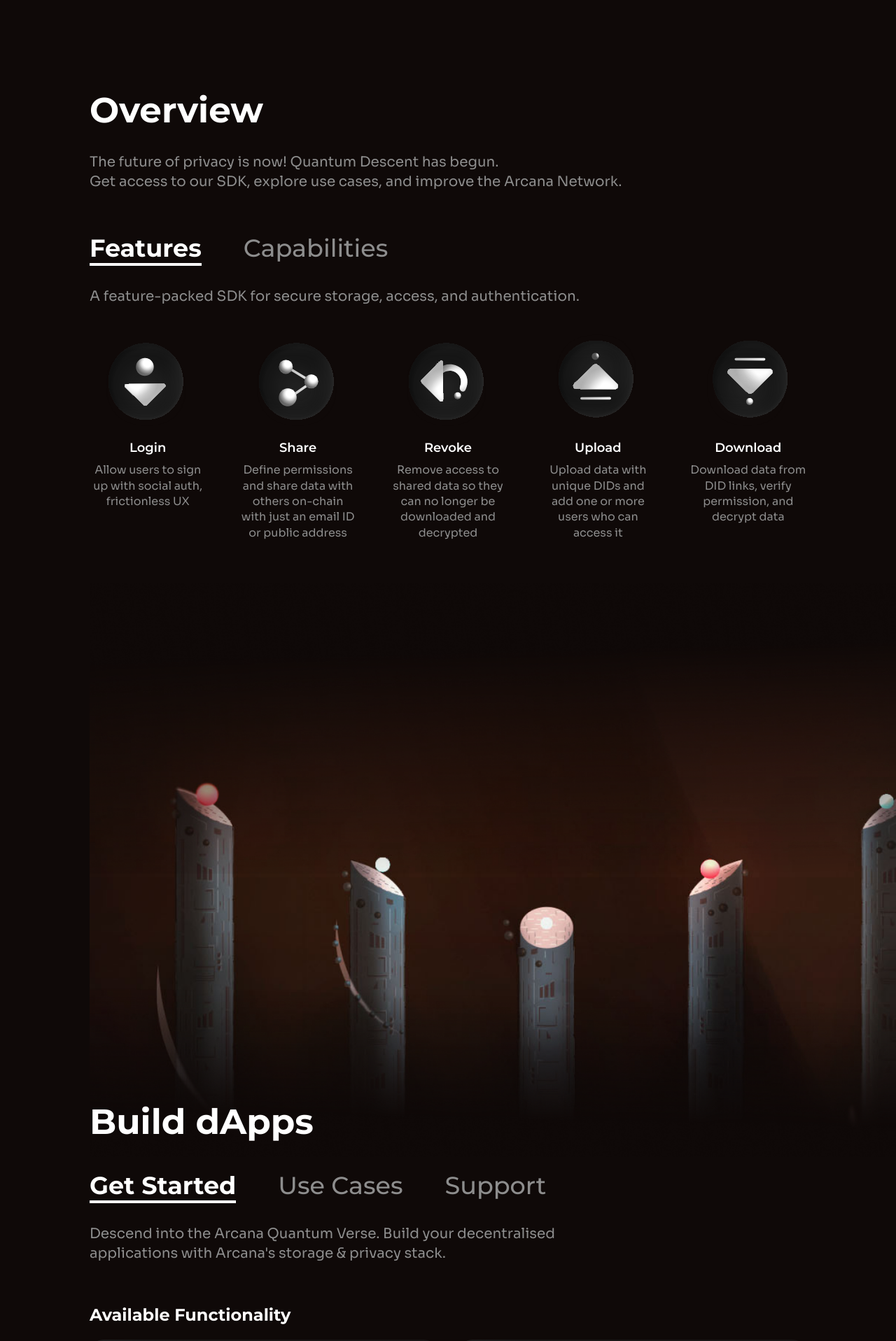
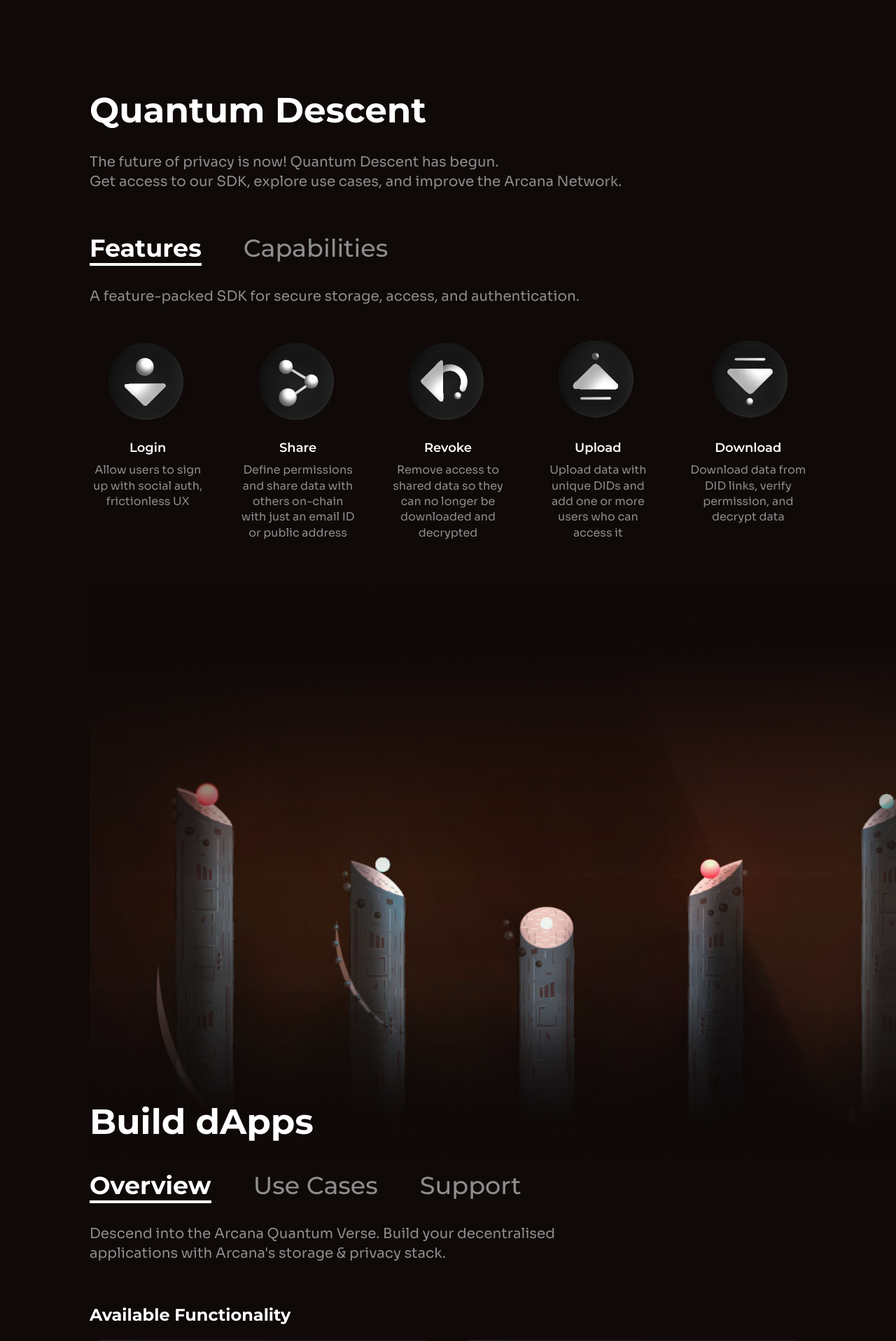
Before and after one commit to arcana-network/testnet-site, a Nuxt app: page / in a window 1280 px wide. Shown: the part 814-2731 px from the top of the page at 70% size. Built offline with nearby package versions, Linux system fonts and the light colour scheme.

Commit message:
Rename "Get Started" to "Overview"

```diff
--- a/components/BuildSection.vue
+++ b/components/BuildSection.vue
@@ -40,7 +40,7 @@
   name: 'BuildSection',
   data() {
     return {
-      tabsList: ['Get Started', 'Use Cases', 'Support'],
+      tabsList: ['Overview', 'Use Cases', 'Support'],
     }
   },
 }
--- a/components/OverviewSection.vue
+++ b/components/OverviewSection.vue
@@ -16,7 +16,7 @@
               line-height="1.2"
               :weight="700"
             >
-              Overview
+              Quantum Descent
             </v-heading>
             <v-text
               class="overview-description"
```
